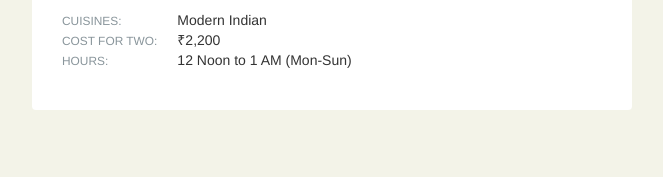
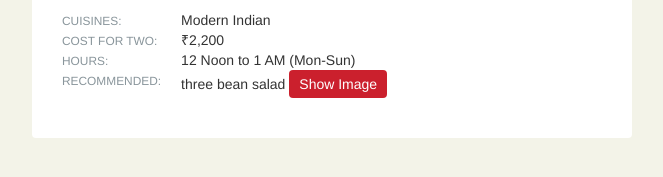
Before and after one commit to ManilaThakur/food.app, a plain HTML site: page index.html at #!/home in a window 1280 px wide. Both pictures are taken after a click on the link "Farzi Cafe". Shown: the part 131-308 px from the top of the page, without its empty margins (308-971 px from the left). Drawn offline with Linux system fonts and the light colour scheme; some packages are replaced by stand-ins of ours.

Commit message:
minor changes

```diff
--- a/main.css
+++ b/main.css
@@ -147,6 +147,7 @@ body {
     padding: 0.4rem 1rem;
     border-radius: 4px;
     cursor: pointer;
+    margin-left: 0px;
 }
 .red{
         background: #cb202d;
@@ -162,13 +163,18 @@ body {
 #getIngredients-button{
 
         position: absolute;
-    margin-left: 172px;
-    margin-top: -27px
+    margin-left: 210px;
+    margin-top: -28px;
 }
 
 #getIngredients-button2{
 
         position: absolute;
-        margin-left: 296px;
-        margin-top: -27px;
+        margin-left: 335px;
+        margin-top: -28px;
 }
+.list-buttons{
+
+    list-style: none;
+    margin-left: 73px;
+}
--- a/main.js
+++ b/main.js
@@ -3,7 +3,7 @@
        // var message = 'Welcome Back, ' + email;
        // $('.welcome-message').text(message);
    // });
-
+// giving route to our app
    var foodieApp = angular.module('foodieApp',['ngRoute']);
    foodieApp.config(function ($routeProvider) {
  	$routeProvider
@@ -20,7 +20,8 @@
 		controller: 'restaurantController'
 	})
  })
-
+// making controller for our aap
+//main page controller
    foodieApp.controller('mainController',function($scope) {
 	$scope.restaurants = [
 	{
@@ -37,38 +38,38 @@
 },
 {
 	name: 'Oozo',
-	address: '38/39, Level 1, Block E , Inner Circle, Connaught Place',
-	location: 'Connaught Place',
+	address: 'Floor 1, Jalaram Commercial Centre, Near Ansa Industrial Estate, Saki Vihar Road, Sakinaka, Mumbai',
+	location: 'Mumbai',
 	category: 'Casual Dining, Bar',
 	vote: '4.6',
-	cuisines: 'Modern Indian',
-	cost: '2200',
+	cuisines: 'Continental, Mexican, Korean, Japanese, Greek, Finger Food',
+	cost: '1200',
   id: 2,
-	hours: '12 Noon to 1 AM (Mon-Sun)',
-	image: 'https://images.pexels.com/photos/496970/pexels-photo-496970.jpeg?w=940&h=650&auto=compress&cs=tinysrgb'
+	hours: ' 12:30 PM to 1:30 AM',
+	image: 'http://www.hotelcasacarolina.com/wp-content/uploads/2015/06/Elys-Restaurant-in-Santa-Marta-1080x675.jpg'
 },
 {
 	name: 'Bombay AddA',
-	address: '38/39, Level 1, Block E , Inner Circle, Connaught Place',
-	location: 'Connaught Place',
+	address: '8th Floor, Nike Showroom Showroom Linking Road, Santacruz West, Mumbai',
+	location: 'Mumbai',
 	category: 'Casual Dining, Bar',
-	vote: '4.2',
-	cuisines: 'Modern Indian',
-	cost: '2200',
+	vote: '4.3',
+	cuisines: 'Healthy Food, Continental, Italian, North Indian',
+	cost: '1800',
   id: 3,
 	hours: '12 Noon to 1 AM (Mon-Sun)',
-	image: 'https://images.pexels.com/photos/262959/pexels-photo-262959.jpeg?w=940&h=650&auto=compress&cs=tinysrgb'
+	image: 'https://media-cdn.tripadvisor.com/media/photo-s/04/ac/54/19/sampan.jpg'
 },
 {
 	name: 'Fusion Fantasea',
-	address: '38/39, Level 1, Block E , Inner Circle, Connaught Place',
-	location: 'Connaught Place',
-	category: 'Casual Dining, Bar',
-	vote: '4.4',
-	cuisines: 'Modern Indian',
-	cost: '2200',
+	address: '14B, Anil Roy Road, Southern Avenue, Kolkata',
+	location: 'Kolkata',
+	category: 'Casual Dining',
+	vote: '4.3',
+	cuisines: 'Goan, Cafe, Kerala, Mughlai, Seafood',
+	cost: '700',
    id: 4,
-	hours: '12 Noon to 1 AM (Mon-Sun)',
+	hours: ' 12 Noon to 4 PM, 6 PM to 11 PM',
 	image: 'https://images.pexels.com/photos/511679/pexels-photo-511679.jpeg?w=940&h=650&auto=compress&cs=tinysrgb'
 },
 {
@@ -85,50 +86,50 @@
 },
 {
 	name: 'Happy Hakka',
-	address: '38/39, Level 1, Block E , Inner Circle, Connaught Place',
-	location: 'Connaught Place',
-	category: 'Casual Dining, Bar',
-	vote: '4.2',
-	cuisines: 'Modern Indian',
-	cost: '2200',
+	address: 'Sector 6, Dwarka',
+	location: 'Dwarka',
+	category: 'Casual Dining',
+	vote: '4.1',
+	cuisines: 'Chinese, Asian, Thai',
+	cost: '650',
   id: 6,
-	hours: '12 Noon to 1 AM (Mon-Sun)',
+	hours: '12 Noon to 11 PM',
 	image: 'https://images.pexels.com/photos/22420/pexels-photo.jpg?w=940&h=650&auto=compress&cs=tinysrgb'
 },
 {
-	name: 'Fort 001',
-	address: '38/39, Level 1, Block E , Inner Circle, Connaught Place',
-	location: 'Connaught Place',
+	name: 'Big Chill',
+	address: '68-A, Khan Market, New Delhi',
+	location: 'New Delhi',
 	category: 'Casual Dining, Bar',
-	vote: '3.9',
+	vote: '4.5',
 	cuisines: 'Modern Indian',
-	cost: '2200',
+	cost: '1500',
   id: 7,
-	hours: '12 Noon to 1 AM (Mon-Sun)',
+	hours: ' 12 Noon to 11:30 PM',
 	image: 'https://images.pexels.com/photos/357809/pexels-photo-357809.jpeg?w=940&h=650&auto=compress&cs=tinysrgb'
 },
 {
-	name: 'Burma Burma',
-	address: '38/39, Level 1, Block E , Inner Circle, Connaught Place',
-	location: 'Connaught Place',
+	name: 'Dragons Den',
+	address: 'New 8/2, Old 5/2, MG Road, Adyar, Chennai',
+	location: 'Chennai',
 	category: 'Casual Dining, Bar',
 	vote: '4.7',
-	cuisines: 'Modern Indian',
-	cost: '2200',
+	cuisines: 'Chinese, Asian',
+	cost: '450',
   id: 8,
-	hours: '12 Noon to 1 AM (Mon-Sun)',
+	hours: 'Today  11:45 AM to 4 PM, 7 PM to 11 PM',
 	image: 'https://images.pexels.com/photos/464229/food-noodles-soup-pho-464229.jpeg?w=940&h=650&auto=compress&cs=tinysrgb'
 }
 ]
 })
-
+//login page controller
   foodieApp.controller('loginController',function($scope,$location) {
   	$scope.goToHome = function() {
   		// console.log('Do Something')
   		$location.url('home')
   	}
   })
-
+//restaurant page controller
   foodieApp.controller('restaurantController',function($scope,$routeParams,$http) {
     $scope.ingredients = [];
   	$scope.restaurantId = $routeParams.id;
@@ -141,20 +142,24 @@
   	vote: '4.2',
   	cuisines: 'Modern Indian',
   	cost: '2200',
+    bestDish: {
+            name: 'three bean salad',
+            image: 'https://www.desiblitz.com/wp-content/uploads/2015/12/Dishes-Warm-Rogan-Gosht.jpg'
+          },
     id: 1,
   	hours: '12 Noon to 1 AM (Mon-Sun)',
   	image: 'https://b.zmtcdn.com/data/pictures/chains/2/308022/dabd30bd0b000ea859ada9a08a0132fc.jpg'
   },
   {
-  	name: 'Oozo',
-  	address: '38/39, Level 1, Block E , Inner Circle, Connaught Place',
-  	location: 'Connaught Place',
-  	category: 'Casual Dining, Bar',
-  	vote: '4.6',
-  	cuisines: 'Modern Indian',
-  	cost: '2200',
+  	name: 'Flying Kukkad',
+  	address: 'Gurgaon',
+  	location: 'Gurgaon',
+  	category: 'Casual Dining',
+  	vote: '4.3',
+  	cuisines: 'North Indian, Continenta, Lebanese',
+  	cost: '2000',
     id: 2,
-  	hours: '12 Noon to 1 AM (Mon-Sun)',
+  	hours: '12 AM to 3:30 PM (Mon-Sun)',
   	image: 'https://images.pexels.com/photos/496970/pexels-photo-496970.jpeg?w=940&h=650&auto=compress&cs=tinysrgb'
   },
   {
@@ -171,14 +176,14 @@
   },
   {
   	name: 'Fusion Fantasea',
-  	address: '38/39, Level 1, Block E , Inner Circle, Connaught Place',
-  	location: 'Connaught Place',
+  	address: '14B, Anil Roy Road, Southern Avenue, Kolkata',
+  	location: 'Kolkata',
   	category: 'Casual Dining, Bar',
-  	vote: '4.4',
-  	cuisines: 'Modern Indian',
-  	cost: '2200',
+  	vote: '4.3',
+  	cuisines: 'Goan,Cafe, Kerala, Mughlai, Seafood',
+  	cost: '700',
      id: 4,
-  	hours: '12 Noon to 1 AM (Mon-Sun)',
+  	hours: '12 Noon to 4 PM (Mon-Sun)',
   	image: 'https://images.pexels.com/photos/511679/pexels-photo-511679.jpeg?w=940&h=650&auto=compress&cs=tinysrgb'
   },
   {
@@ -188,7 +193,7 @@
   	category: 'Casual Dining, Bar',
   	vote: '3.9',
   	cuisines: 'Modern Indian',
-  	cost: '2200',
+  	cost: '22',
     id: 5,
   	hours: '12 Noon to 1 AM (Mon-Sun)',
   	image: 'https://images.pexels.com/photos/208537/pexels-photo-208537.jpeg?w=940&h=650&auto=compress&cs=tinysrgb'
@@ -202,7 +207,7 @@
   	cuisines: 'Modern Indian',
   	cost: '2200',
     bestDish: {
-          	name: 'Corn Pizza',
+          	name: 'three bean salad',
           	image: 'http://noblepig.com/images/2016/06/Avocado-and-Three-Bean-Salad-is-perfect-for-a-summertime-barbecue-side-dish.JPG'
           },
     id: 6,
@@ -234,6 +239,7 @@
   	image: 'https://images.pexels.com/photos/464229/food-noodles-soup-pho-464229.jpeg?w=940&h=650&auto=compress&cs=tinysrgb'
   }
   ]
+  //method for identification of food (veg or nonveg)
   	$scope.restaurant = restaurants[$routeParams.id - 1];
     console.log($scope.restaurant);
     $scope.getIngredients = function(url)  {
--- a/pages/restaurant.html
+++ b/pages/restaurant.html
@@ -35,8 +35,10 @@
          <span>{{restaurant.bestDish.name}} </span>
          <div ng-click="flag=!flag" class="button">Show Image</div>
            <div ng-show="flag">
-             <div ng-click="getIngredients(restaurant.bestDish.image)" class="button" id="getIngredients-button">Get Ingredients</div>
-             <div ng-click="checkVegorNonVeg()" class="button" id="getIngredients-button2">Get Veg or nv</div>
+             <ul class="list-buttons">
+               <li style="padding : 10px 0; display:inline-block;"><div ng-click="getIngredients(restaurant.bestDish.image)" class="button">Get Ingredients</div></li>
+             <li style="padding : 10px 0; display:inline-block;"><div ng-click="checkVegorNonVeg()" class="button">Get Veg or nv</div></li>
+             </ul>
              <img ng-src="{{restaurant.bestDish.image}}" style="margin-top: 30px;width:300px; height:200px;">
            </div>
 
```
Also changed, not shown: index.html (+1 -0 lines), pages/login.html (+3 -1 lines), pages/main.html (+3 -1 lines).
